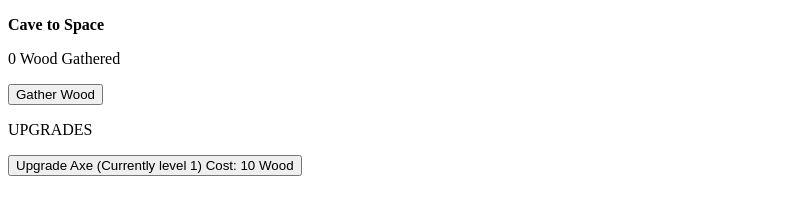
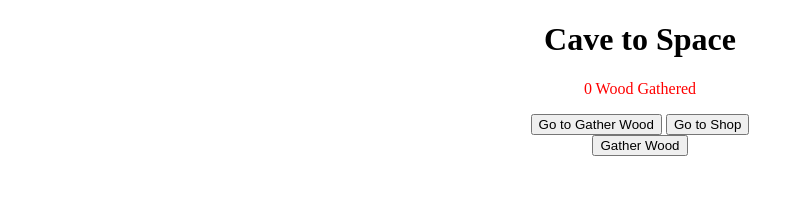
Before and after one commit to foguhh/cave-to-space, a plain HTML site: page index.html in a window 1280 px wide. Shown: the whole page, without its empty margins (0-804 px from the left). Drawn offline with Linux system fonts and the light colour scheme.

Commit message:
Add files via upload

```diff
--- a/index.html
+++ b/index.html
@@ -2,19 +2,24 @@
 <html lang="en" dir="ltr">
   <head>
     <meta charset="utf-8">
+    <link rel="stylesheet" href="styles.css">
     <title>Cave to Space</title>
   </head>
+
   <body>
+    <p> <b><h1>Cave to Space</h1></b> </p>
+
+    <p id="woodGathered" class="wood-gathered">0 Wood Gathered</p>
+    <div id="navigateButtons">
+      <button onclick="tab('gatherWoodMenu')">Go to Gather Wood</button>
+      <button onclick="tab('shopMenu')">Go to Shop</button>
+    </div>
+    <div id="gatherWoodMenu">
+      <button onclick="gatherWood()">Gather Wood</button>
+    </div>
+    <div id="shopMenu">
+      <button onclick="buyWoodPerClick()" id="perClickUpgrade">Upgrade Axe (Currently Level 1) Cost: 10 Gold</button>
+    </div>
     <script src="main.js" charset="utf-8" type="text/javascript"></script>
-    <p> <b>Cave to Space</b> </p>
-    <p></p>
-    <p id="woodGathered">0 Wood Gathered </p>
-    <button onclick="gatherWood()">Gather Wood</button>
-
-
-
-    <p> UPGRADES </p>
-
-      <button onclick="buyWoodPerClick()" id="perClickUpgrade"> Upgrade Axe (Currently level 1)  Cost: 10 Wood </button>
   </body>
 </html>
--- a/main.js
+++ b/main.js
@@ -1,13 +1,10 @@
-var savegame = JSON.parse(localStorage.getItem("cavetospaceSave"))
-if (savegame !== null) {
-  gameData = savegame
-}
 
 var gameData = {
   wood: 0,
   woodPerClick: 1,
   woodPerClickCost: 10
 }
+
 
 
 function gatherWood() {
@@ -25,6 +22,9 @@ function buyWoodPerClick() {
   }
 }
 
-var saveGameLoop = window.setInterval(function() {
-  localStorage.setItem('cavetospaceSave', JSON.stringify(gameData))
-}, 15000)
+function tab(tab) {
+  document.getElementById("gatherWoodMenu").style.display = "none"
+  document.getElementById("shopMenu").style.display = "none"
+  document.getElementById(tab).style.display = "inline-block"
+}
+tab("gatherWoodMenu")
--- /dev/null
+++ b/styles.css
@@ -0,0 +1,8 @@
+.wood-gathered {
+  color: red;
+}
+
+body {
+  text-align: center;
+  outline: none;
+}
```
